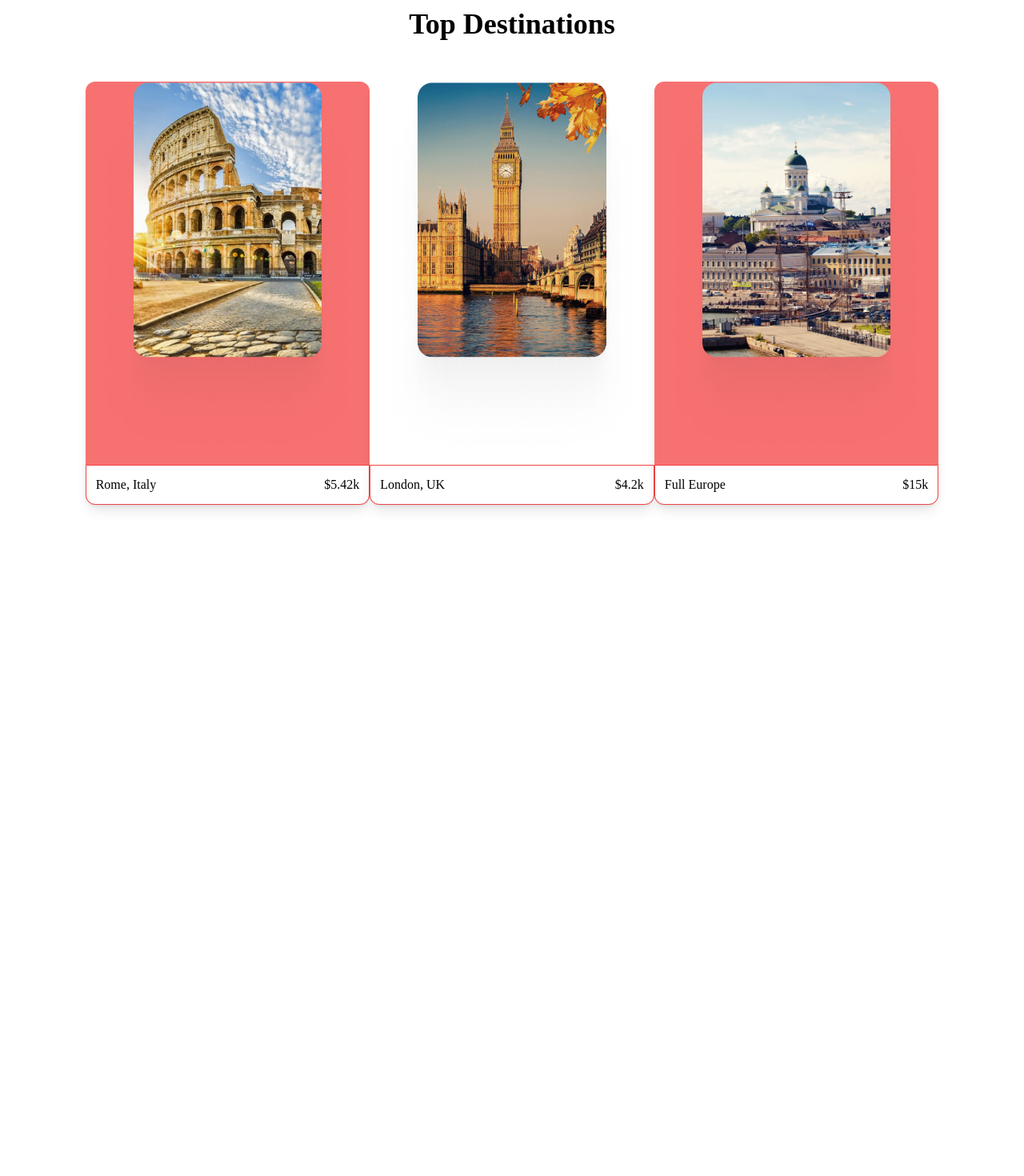
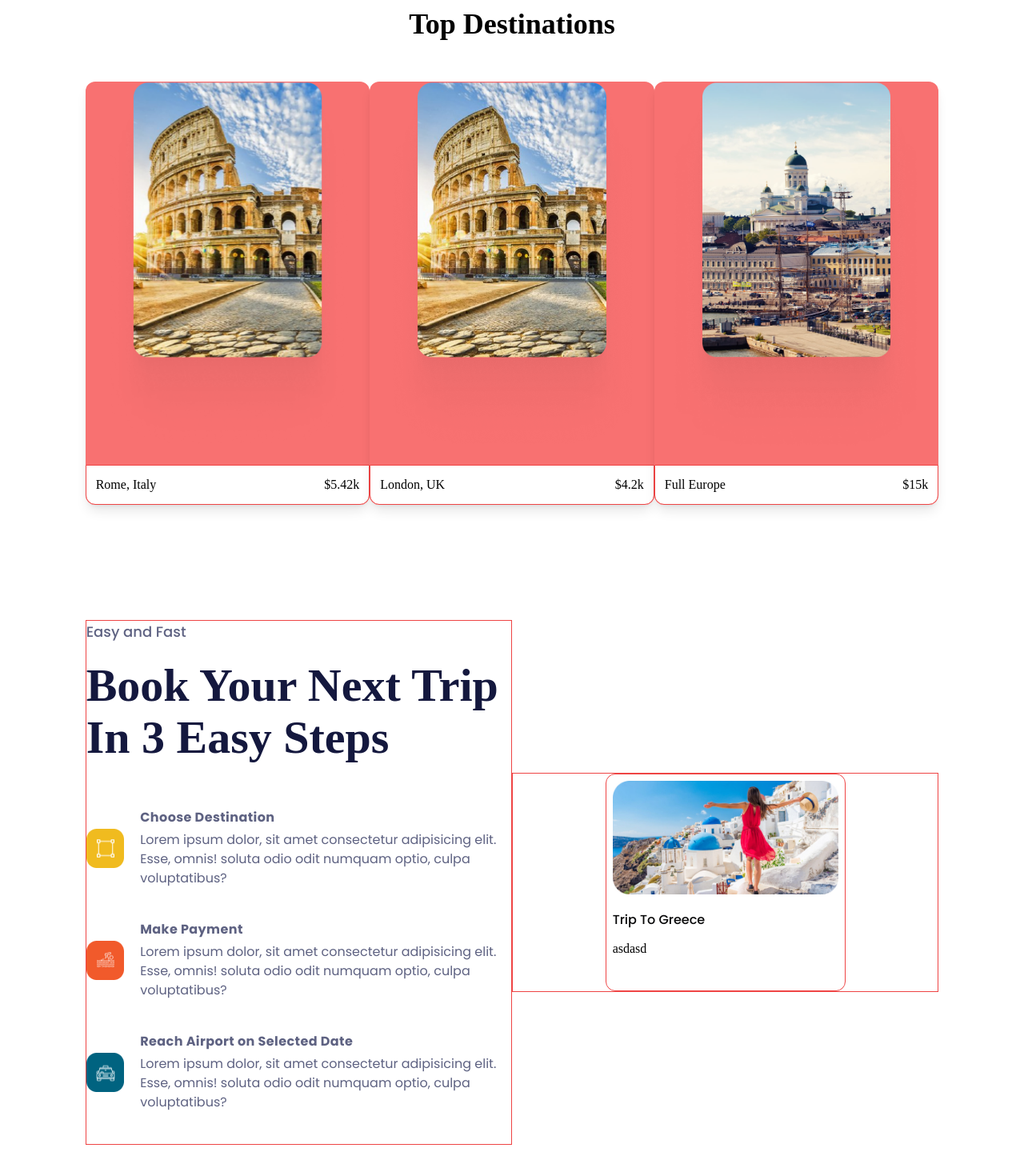
Before and after one commit to AyoTheInspired/jadoo, a React (Create React App) app: page / in a window 1280 px wide. Shown: the part 1348-2818 px from the top of the page at 80% size. Before the commit the page ends 2059 px from the top, so only its background shows below. Built offline with nearby package versions, Linux system fonts and the light colour scheme; a web font is replaced by a local one.

Commit message:
Progress on Next trip

```diff
--- a/src/App.css
+++ b/src/App.css
@@ -8,13 +8,17 @@
 	font-family: "Volkhov", serif;
 }
 
-.destination-image {
-	width: 85vw;
-}
+/* .destination-image {
+	width: 55vw;
+} */
 
 @layer components {
 	.flexed {
 		@apply flex items-center justify-center;
+	}
+
+	.lt-txt {
+		@apply text-[#5E6282];
 	}
 
 	.flex-btw {
--- a/src/components/index.tsx
+++ b/src/components/index.tsx
@@ -3,3 +3,4 @@ export { default as LandingNav } from "./landing/LandingNav";
 export { default as HeroSection } from "./landing/HeroSection";
 export { default as Services } from "./landing/Services";
 export { default as TopDestinations } from "./landing/TopDestinations";
+export { default as NextTrip } from "./landing/NextTrip";
--- a/src/components/landing/HeroSection.tsx
+++ b/src/components/landing/HeroSection.tsx
@@ -22,7 +22,7 @@ const HeroSection = () => {
 						<h3 className="font-bold lg:text-[65px] leading-[72px] text-[#181E4B]">
 							Travel, enjoy and live a new and full life
 						</h3>
-						<p className="my-5 font-pop text-[#5E6282] med leading-7">
+						<p className="my-5 font-pop lt-txt med leading-7">
 							Built Wicket longer admire do barton vanity itself do in it.
 							Preferred to sportsmen it engrossed listening. Park gate sell they
 							west hard for the.
--- a/src/components/landing/LandingNav.tsx
+++ b/src/components/landing/LandingNav.tsx
@@ -17,7 +17,6 @@ const navLinks: NavItemProps[] = [
 		className: "border border-black rounded-md px-5 py-1.5",
 		onClick: () => console.log("Login"),
 	},
-	// { title: "Login", onClick: () => console.log("Login") },
 ];
 
 const LandingNav = () => {
--- /dev/null
+++ b/src/components/landing/NextTrip.tsx
@@ -0,0 +1,68 @@
+import React from "react";
+
+type StepProps = {
+	imgPath: string;
+	title: string;
+};
+
+const tripSteps: StepProps[] = [
+	{
+		imgPath: "/assets/images/landing/destination.png",
+		title: "Choose Destination",
+	},
+	{
+		imgPath: "/assets/images/landing/make-payment.png",
+		title: "Make Payment",
+	},
+	{
+		imgPath: "/assets/images/landing/airport.png",
+		title: "Reach Airport on Selected Date",
+	},
+];
+
+const NextTrip = () => {
+	return (
+		<div className="centered flect md:justify-between py-10 lg:py-16 bwite">
+			<div className="w-full bred md:w-2/4">
+				<h5 className="mb-5 med font-pop lt-txt lg:text-lg">Easy and Fast</h5>
+				<p className="mb-14 text-[#14183E] text-xl lg:text-[58px] lg:leading-[65px] font-bold">
+					Book Your Next Trip In 3 Easy Steps
+				</p>
+				<div className="flex flex-col">
+					{tripSteps.map(({ title, imgPath }: StepProps) => (
+						<div key={title} className="mb-10">
+							<div className="flect">
+								<div className="mr-5">
+									<img src={imgPath} alt={title} width={100} />
+								</div>
+								<div>
+									<h5 className="mb-1 lt-txt font-bold font-pop tracking-wide">
+										{title}
+									</h5>
+									<p className="mb-0 font-pop lt-txt">
+										Lorem ipsum dolor, sit amet consectetur adipisicing elit.
+										Esse, omnis! soluta odio odit numquam optio, culpa
+										voluptatibus?
+									</p>
+								</div>
+							</div>
+						</div>
+					))}
+				</div>
+			</div>
+			<div className="w-full bred md:w-2/4 flexed">
+				<div className="hs-[350px] w-[300px] bwite p-2 rounded-xl flex flex-col relative bred">
+					<div className="w-full">
+						<img src="assets/images/landing/booking-card-img.jpeg" alt="lady" />
+					</div>
+					<div className="py-5">
+						<p className="mb-3 med font-pop text-[#080809]">Trip To Greece</p>
+						<p className="mb-3">asdasd</p>
+					</div>
+				</div>
+			</div>
+		</div>
+	);
+};
+
+export default NextTrip;
--- a/src/components/landing/Services.tsx
+++ b/src/components/landing/Services.tsx
@@ -44,7 +44,7 @@ const Services = () => {
 		<section className="w-full pb-8 lg:pb-14 font-pop">
 			<div className="w-full flex items-center justify-end">
 				<div className="w-full flexed flex-col mb-5">
-					<p className="smb text-[#5E6282] mb-4">CATEGORY</p>
+					<p className="smb lt-txt mb-4">CATEGORY</p>
 					<h3 className="smb twide lg:text-4xl">We Offer Best Services</h3>
 				</div>
 				<img
@@ -77,9 +77,7 @@ const Services = () => {
 							className={style ? "mb-1.5" : "mb-5"}
 						/>
 						<h6 className="med mb-2">{title}</h6>
-						<p className="mb-0 med text-[#5E6282] tcent text-sm w-3/5">
-							{subtitle}
-						</p>
+						<p className="mb-0 med lt-txt tcent text-sm w-3/5">{subtitle}</p>
 					</div>
 				))}
 			</div>
--- a/src/components/landing/TopDestinations.tsx
+++ b/src/components/landing/TopDestinations.tsx
@@ -13,7 +13,7 @@ const destinations: DestinationProps[] = [
 		days: 10,
 	},
 	{
-		imgPath: "/assets/images/landing/dest2.jpeg",
+		imgPath: "/assets/images/landing/dest1.png",
 		location: "London, UK",
 		price: 4.2,
 		days: 12,
@@ -31,7 +31,7 @@ const TopDestinations = () => {
 		<section className="w-full py-20 bwite">
 			<div className="w-full flex items-center justify-end">
 				<div className="w-full flexed flex-col mb-5">
-					<p className="smb text-[#5E6282] mb-4 font-pop">Top Selling</p>
+					<p className="smb lt-txt mb-4 font-pop">Top Selling</p>
 					<h3 className="smb twide lg:text-4xl">Top Destinations</h3>
 				</div>
 			</div>
@@ -39,14 +39,10 @@ const TopDestinations = () => {
 				{destinations.map(
 					({ imgPath, location, price, days }: DestinationProps) => (
 						<div
-							className="flexed flex-col bg-red-400 shadow-lg rounded-xl"
+							className="flex flex-col bg-red-400 shadow-lg lg:w-2/6 rounded-xl relative"
 							key={location}>
 							<div className="">
-								<img
-									src={imgPath}
-									alt={location}
-									className="destination-image"
-								/>
+								<img src={imgPath} alt={location} className="" />
 							</div>
 							<div className="bwite p-3 min-w-full rounded-br-xl rounded-bl-xl bred mt-auto font-mono">
 								<div className="flex-btw font-pop">
--- a/src/layouts/LandingLayout.tsx
+++ b/src/layouts/LandingLayout.tsx
@@ -1,6 +1,7 @@
 import {
 	HeroSection,
 	LandingNav,
+	NextTrip,
 	Services,
 	TopDestinations,
 } from "../components";
@@ -12,6 +13,7 @@ const LandingLayout = () => {
 			<HeroSection />
 			<Services />
 			<TopDestinations />
+			<NextTrip />
 		</main>
 	);
 };
```
Also changed, not shown: public/assets/images/landing/dest1.png.
